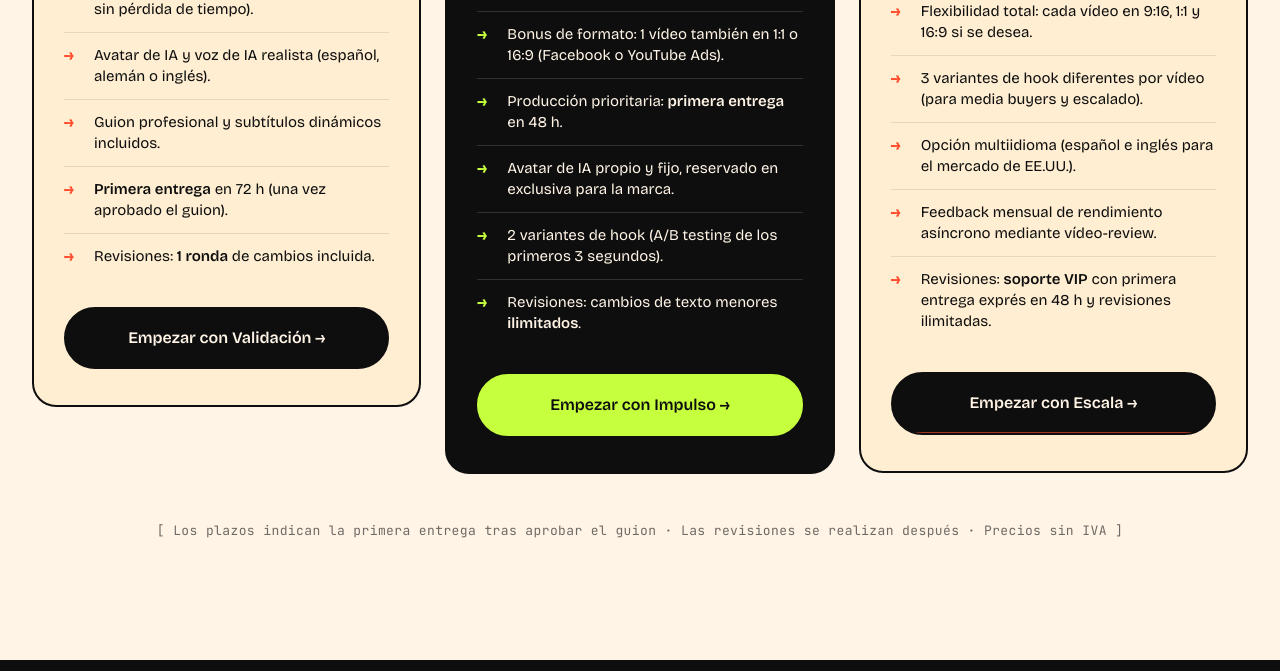
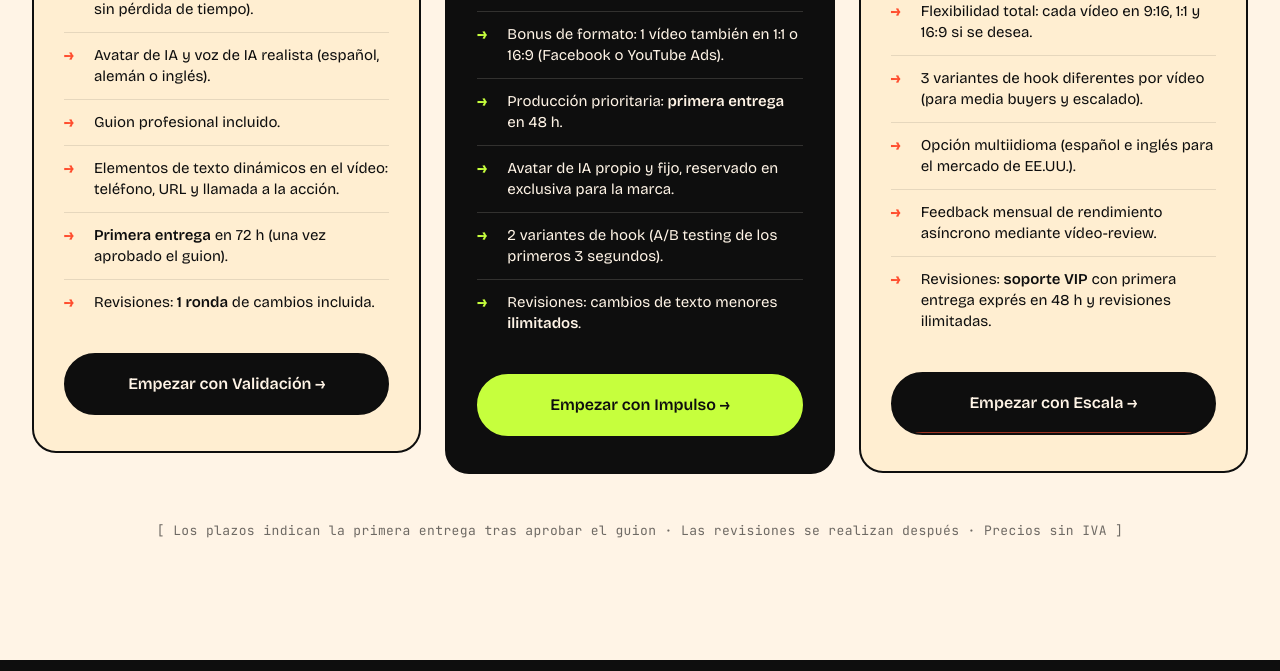
Before and after one commit to Franciscogalera/vidia, a website: page packs.html in a window 1280 px wide. Shown: the part 908-1579 px from the top of the page. Drawn offline with nearby package versions, Linux system fonts and the light colour scheme.

Commit message:
Packs: Guion und dynamische Textelemente (Telefon, URL, CTA) getrennt aufgeführt

```diff
--- a/packs.html
+++ b/packs.html
@@ -421,7 +421,8 @@
       <ul class="feat-list">
         <li>Briefing <strong>100 % asíncrono</strong> (sin reuniones, sin pérdida de tiempo).</li>
         <li>Avatar de IA y voz de IA realista (español, alemán o inglés).</li>
-        <li>Guion profesional y subtítulos dinámicos incluidos.</li>
+        <li>Guion profesional incluido.</li>
+        <li>Elementos de texto dinámicos en el vídeo: teléfono, URL y llamada a la acción.</li>
         <li><strong>Primera entrega</strong> en 72 h (una vez aprobado el guion).</li>
         <li>Revisiones: <strong>1 ronda</strong> de cambios incluida.</li>
       </ul>
```
